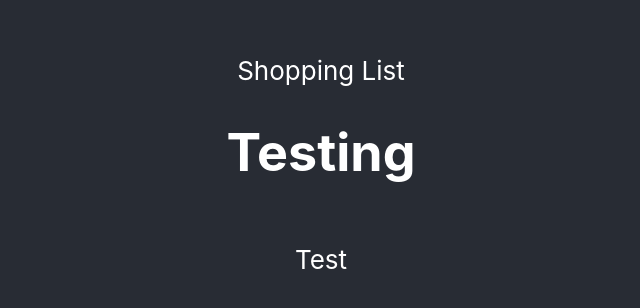
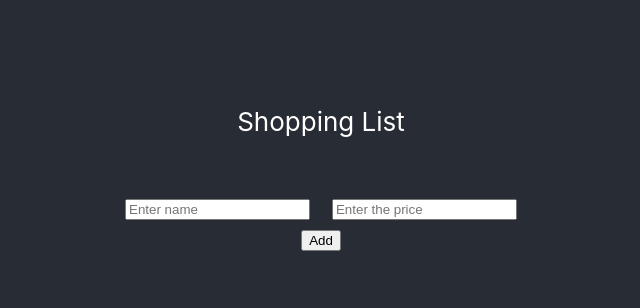
Before and after one commit to malejandramunoz/shoppinglist, a React (Create React App) app: page / in a window 1280 px wide. Shown: the part 222-530 px from the top of the page, without its empty margins (319-959 px from the left). Built offline with nearby package versions, Linux system fonts and the light colour scheme.

Commit message:
Initial coding done

```diff
--- a/src/App.tsx
+++ b/src/App.tsx
@@ -14,23 +14,7 @@
 class App extends React.Component<{}, AppState> {
   constructor(props: any, state: AppState) {
     super(props, state);
-
-    const pizza: ShoppingItem = {
-      name: "Pizza",
-      price: 4.5
-    }
-
-    const chips: ShoppingItem = {
-      name: "Chips",
-      price: 2.3
-    }
-
-    const soda: ShoppingItem = {
-      name: "Diet Soda",
-      price: 0.9
-    }
-
-    this.state = {items: [chips, pizza, soda]};
+    this.state = {items: []};
   }
 
   public render() {
@@ -38,12 +22,45 @@
       <div className="App">
         <header className="App-header">
           Shopping List
-          <h1>Testing</h1>
-          <p>Test</p>
+          <ul>
+          {this.state.items.map(item => (
+            <li>{item.name}  {item.price}</li>
+          ))}
+          </ul>
+          <form onSubmit = {this.submitHandler}>
+            <input type="text" placeholder="Enter name"  onChange={this.changeInputName}/>&nbsp;
+            &nbsp;<input type="number" placeholder="Enter the price" onChange={this.changeInputPrice} />
+            <br/> <button type="submit">Add</button>
+          </form>
         </header>
       </div>
     );
   }
+  private inputName = "";
+  private changeInputName = (event: React.ChangeEvent<HTMLInputElement>) => {
+    this.inputName = event.target.value;
+    //console.log("Entering input name" + this.inputName);
+  };
+
+  private inputPrice = "";
+  private changeInputPrice = (event: React.ChangeEvent<HTMLInputElement>) => {
+    this.inputPrice = event.target.value;
+    //console.log("Entering input price" + this.inputPrice);
+  };
+
+  submitHandler = (event: React.FormEvent<HTMLFormElement>): void => {
+    event.preventDefault();
+    //console.log("Entering")
+    const newItem: ShoppingItem = {
+      name: this.inputName,
+      price: parseFloat(this.inputPrice)
+    }
+    this.setState({
+      items: this.state.items.concat(newItem)
+    });
+  };
 }
 
+
+
 export default App;
```
